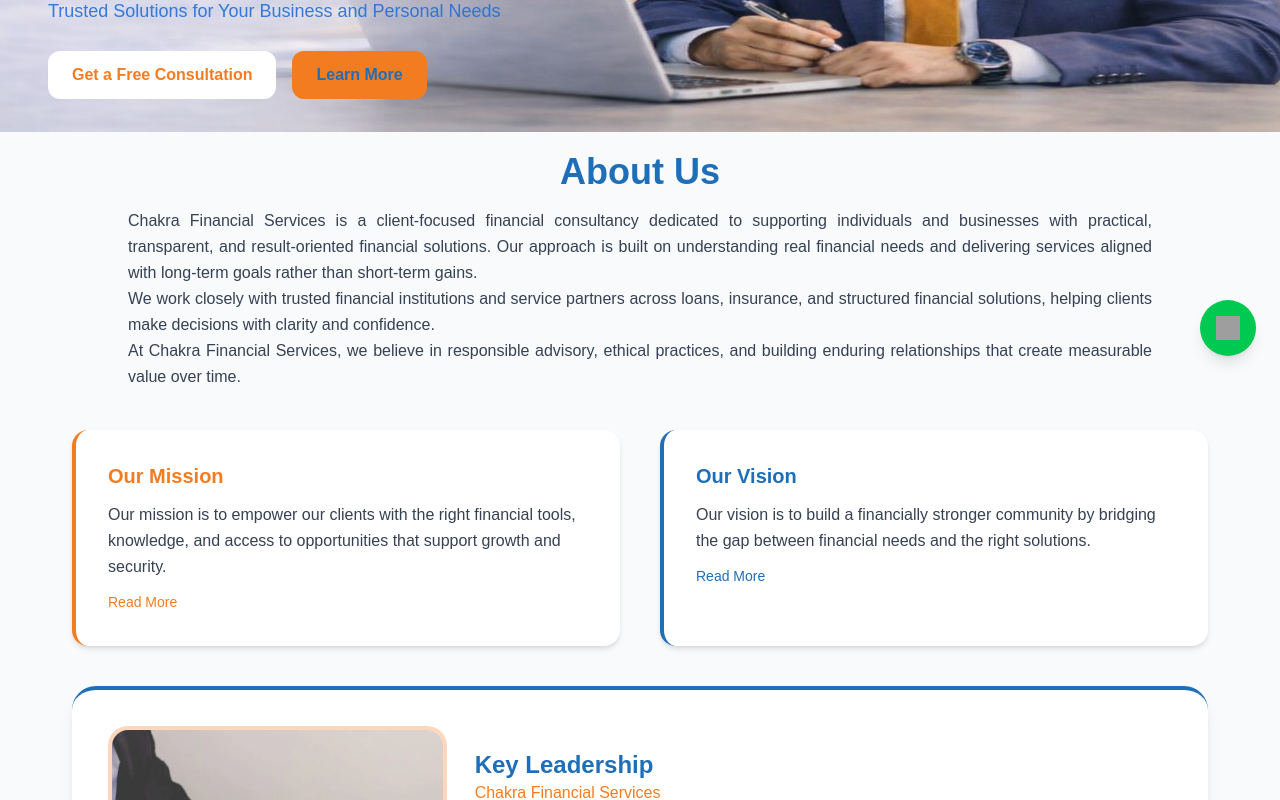
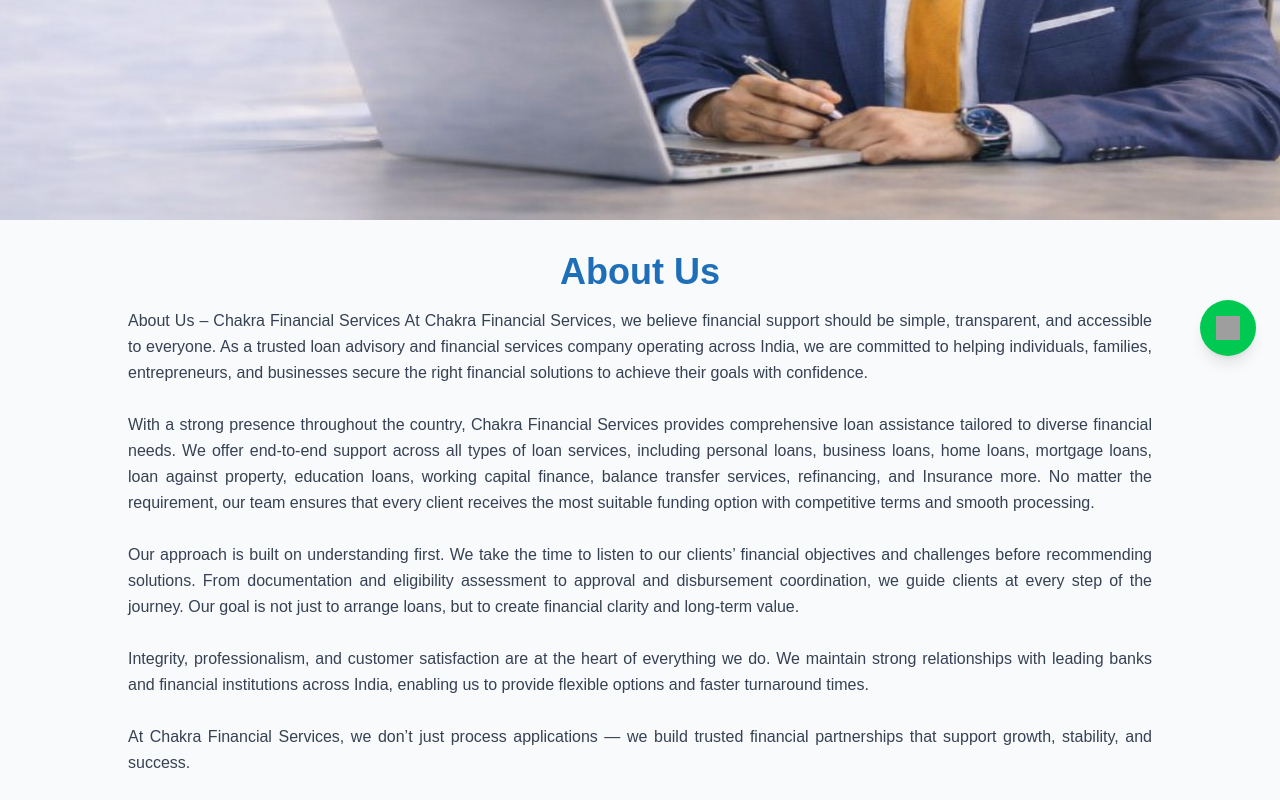
Before and after one commit to Panduarr/chakrafin_redisgn, a Next.js app: page / in a window 1280 px wide. Shown: the part 420-1220 px from the top of the page. Built offline with nearby package versions, Linux system fonts and the light colour scheme; grey boxes are pictures that could not be loaded.

Commit message:
v.0.0.0.09

```diff
--- a/src/app/(website)/(home)/page.jsx
+++ b/src/app/(website)/(home)/page.jsx
@@ -64,38 +64,34 @@
 
   return (
     <>
-
-      <div className="pt-13 lg:pt-18 max-w-7xl mx-0">
-        <img className="w-full h-120 object-fill" src="/home_Banner.png" alt="" />
+      <div className="w-full h-[50vh] sm:h-[60vh] md:h-[70vh] lg:h-[80vh]  pt-10">
+        <img
+          src="/home_Banner.png"
+          alt="Home Banner"
+          className="w-full h-full object-fill"
+        />
 
         {/* ================= DARK OVERLAY ================= */}
         <div className="absolute inset-0" />
 
         {/* ================= TEXT CONTENT ================= */}
-        <div className="absolute inset-0  flex items-center">
+        <div className="absolute top-25 lg:top-50  flex items-center">
           <div className="w-full">
             <div className=" max-w-7xl mx-auto px-4 md:px-12">
-              <h2 className="text-2xl md:text-5xl font-bold text-[#1F6FD8] leading-tight max-w-2xl">
+              <h2 className="text-xl md:text-5xl font-bold text-[#1F6FD8] leading-tight max-w-2xl">
                 Empowering Your Financial Success
               </h2>
 
-              <p className="mt-4 text-base md:text-lg text-[#1F6FD8]/90 max-w-xl leading-relaxed">
+              <p className="mt-4 text-base md:text-sm text-[#1F6FD8]/90 max-w-xl leading-relaxed">
                 Trusted Solutions for Your Business and Personal Needs
               </p>
 
-              <div className="mt-6 flex flex-col lg:flex lg:flex-row gap-4">
+              <div className="mt-6">
                 <a
-                  href="/contact"
+                  href="#contact"
                   className="px-6 py-3 rounded-xl bg-white text-[#F47C20] font-semibold hover:scale-[1.03] transition w-fit"
                 >
                   Get a Free Consultation
-                </a>
-
-                <a
-                  href="/instantloan"
-                  className="px-6 py-3 rounded-xl bg-[#F47C20] text-[#1E6FB8] font-semibold hover:scale-[1.03] transition w-fit"
-                >
-                  Learn More
                 </a>
               </div>
             </div>
@@ -103,7 +99,6 @@
         </div>
 
         {/* ================= CONTROLS LAYER ================= */}
-
       </div>
     </>
   );
@@ -115,7 +110,10 @@
   const [showKeyMore, setShowKeyMore] = useState(false);
 
   return (
-    <section id="about" className="bg-[#F8FAFC] py-5 lg:pt-5 lg:pb-10 ">
+    <section
+      id="about"
+      className="bg-[#F8FAFC] py-5 pt-15 -mt-10  lg:pt-28 lg:-mt-20  lg:pb-10 "
+    >
       <div className="max-w-7xl mx-auto px-6 lg:px-18 ">
         {/* ---------- HEADER ---------- */}
         <div className="text-center mb-4">
@@ -127,20 +125,52 @@
         {/* ---------- ABOUT CONTENT ---------- */}
         <div className="max-w-5xl mx-auto text-base mb-10 text-justify">
           <p className="text-gray-700  mb-4 leading-relaxed">
-            Chakra Financial Services is a client-focused financial consultancy
-            dedicated to supporting individuals and businesses with practical,
-            transparent, and result-oriented financial solutions. Our approach
-            is built on understanding real financial needs and delivering
-            services aligned with long-term goals rather than short-term gains.
+            <p>
+              About Us – Chakra Financial Services At Chakra Financial Services,
+              we believe financial support should be simple, transparent, and
+              accessible to everyone. As a trusted loan advisory and financial
+              services company operating across India, we are committed to
+              helping individuals, families, entrepreneurs, and businesses
+              secure the right financial solutions to achieve their goals with
+              confidence.
+            </p>
             <br />
-            We work closely with trusted financial institutions and service
-            partners across loans, insurance, and structured financial
-            solutions, helping clients make decisions with clarity and
-            confidence.
+            <p>
+              With a strong presence throughout the country, Chakra Financial
+              Services provides comprehensive loan assistance tailored to
+              diverse financial needs. We offer end-to-end support across all
+              types of loan services, including personal loans, business loans,
+              home loans, mortgage loans, loan against property, education
+              loans, working capital finance, balance transfer services,
+              refinancing, and Insurance more. No matter the requirement, our
+              team ensures that every client receives the most suitable funding
+              option with competitive terms and smooth processing.
+            </p>
             <br />
-            At Chakra Financial Services, we believe in responsible advisory,
-            ethical practices, and building enduring relationships that create
-            measurable value over time.
+            <p>
+              Our approach is built on understanding first. We take the time to
+              listen to our clients’ financial objectives and challenges before
+              recommending solutions. From documentation and eligibility
+              assessment to approval and disbursement coordination, we guide
+              clients at every step of the journey. Our goal is not just to
+              arrange loans, but to create financial clarity and long-term
+              value.
+            </p>
+            <br />
+            <p>
+              Integrity, professionalism, and customer satisfaction are at the
+              heart of everything we do. We maintain strong relationships with
+              leading banks and financial institutions across India, enabling us
+              to provide flexible options and faster turnaround times.
+            </p>
+            <br />
+            <p>
+              At Chakra Financial Services, we don’t just process applications —
+              we build trusted financial partnerships that support growth,
+              stability, and success.
+            </p>
+            <br />
+            <p> Your financial progress is our commitment.</p>
           </p>
         </div>
 
@@ -186,28 +216,29 @@
             {/* Content */}
             <div className="md:col-span-2">
               <h3 className="text-2xl font-bold text-[#1E6FB8]">
-                Key Leadership
+                Our Founder & Key Person
               </h3>
               <p className="text-[#F47C20] font-medium mb-4">
                 Chakra Financial Services
+
               </p>
 
               {/* Always visible short text */}
               <p className="text-gray-700 mb-4 leading-relaxed">
-                At the core of Chakra Financial Services is a leadership vision
-                centered on trust, responsibility, and meaningful financial
-                support.
+                C S Reddy, the founder of Chakra Financial Services, brings
+                  over 10 years of expertise in the financial sector.
               </p>
 
               {/* Toggle text */}
               {showKeyMore && (
                 <p className="text-gray-700 mb-4 leading-relaxed">
-                  Financial services are treated as long-term partnerships
-                  rather than transactional engagements. Leadership emphasizes
-                  listening first, advising responsibly, and standing
-                  accountable throughout the client’s financial journey. This
-                  personal commitment to ethical practices continues to guide
-                  the organization’s service standards and long-term direction.
+                   With a
+                  strong focus on customer-centric solutions and transparent
+                  loan services, Reddy established the company to help
+                  individuals and businesses access the right financial support
+                  at the right time. His deep industry knowledge and commitment
+                  to excellence have been instrumental in building a trusted
+                  name in the finance industry across India.
                 </p>
               )}
 
@@ -276,7 +307,6 @@
     <p className="text-sm text-gray-600 mt-1">{text}</p>
   </div>
 );
-
 
 // our services
 const servicesdata = [
```
